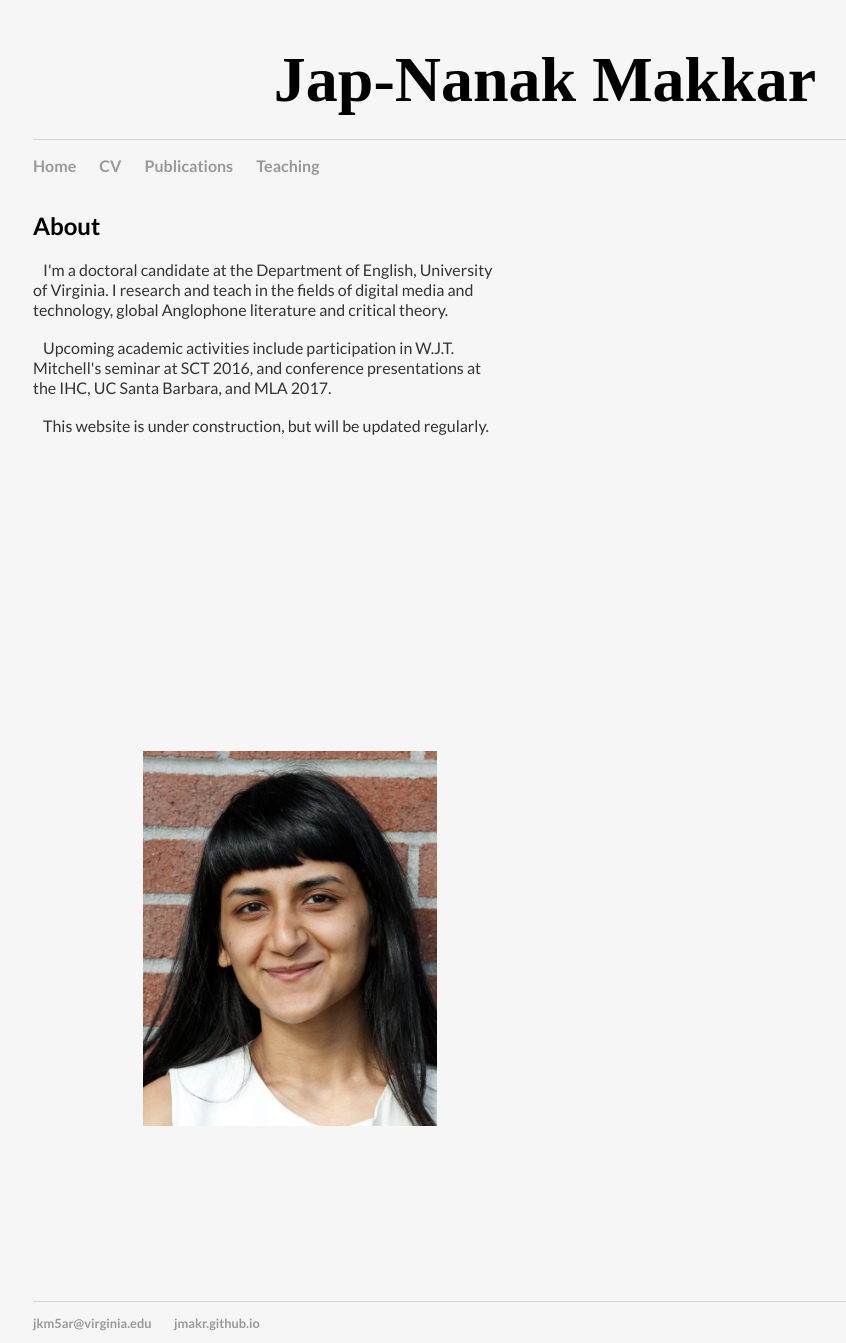
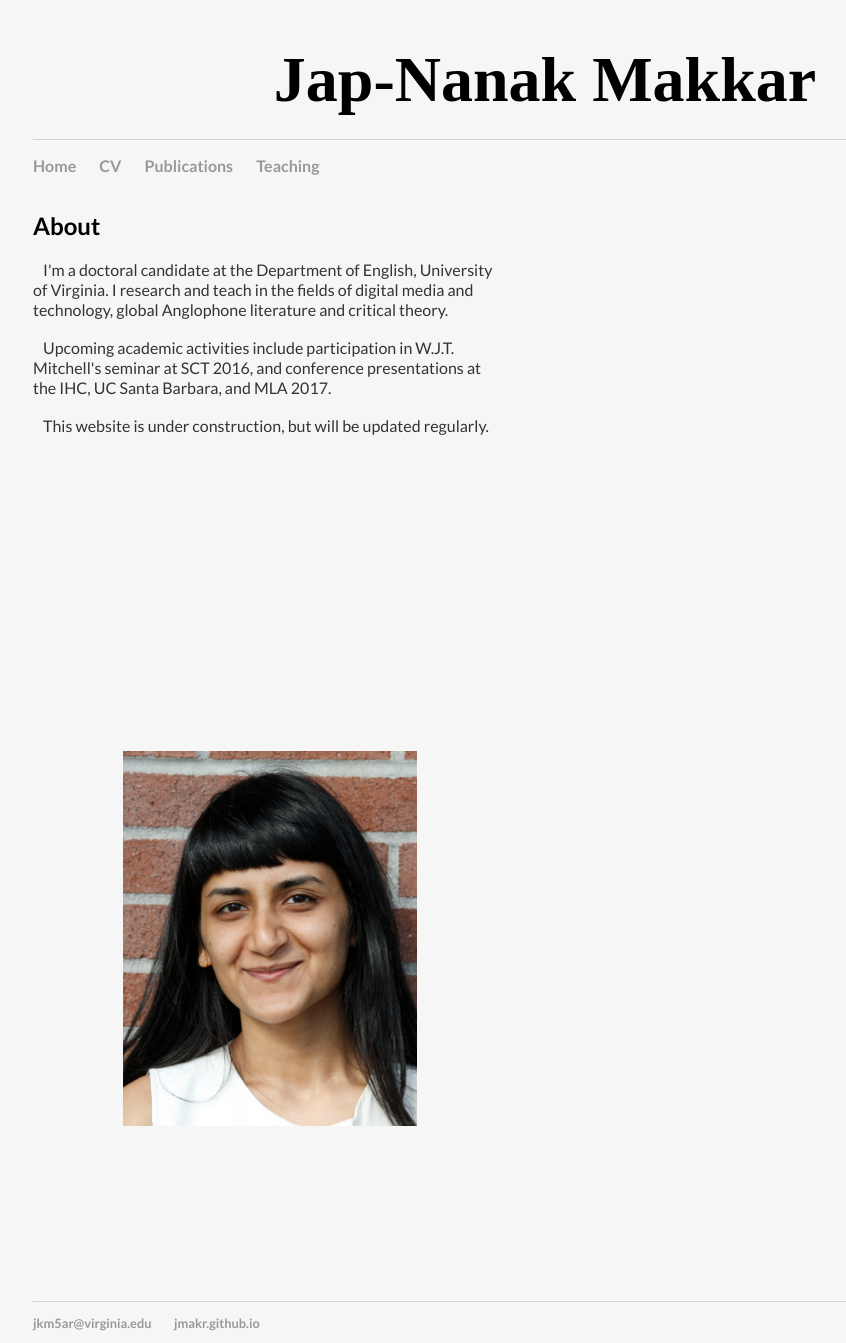
Before and after one commit to jmakr/jmakr.github.io, a Jekyll site: the page built from index.html, in a window 1280 px wide. Shown: the whole page, without its empty margins (95-941 px from the left). Built offline with Jekyll 4.4.1, drawn with Linux system fonts in a browser that asks for light colours.

Commit message:
Update main.css

```diff
--- a/css/main.css
+++ b/css/main.css
@@ -68,7 +68,7 @@ p2 {
     float:left;
     width: 50%;
     height: 550px;
-    padding-left: 110px;
+    padding-left: 90px;
     padding-top: 10px;
 
 
```
